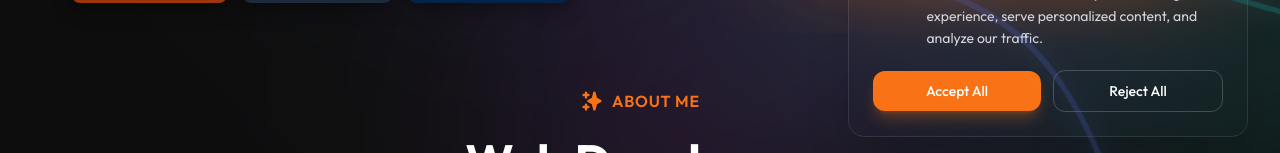
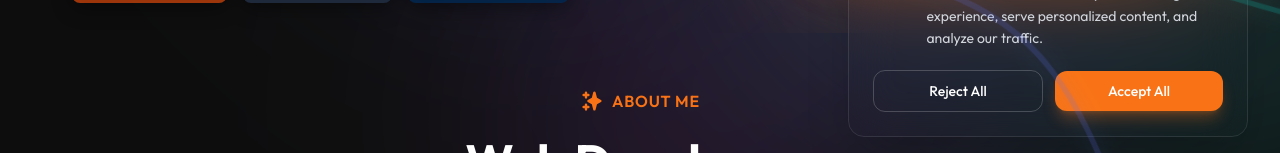
Before and after one commit to Dharamraj82/Dharamraj-Pd-Yadav, a React (Vite) app: page / in a window 1280 px wide. Shown: the part 647-800 px from the top of the page. Built offline with nearby package versions, Linux system fonts and the light colour scheme; no server answers; a web font is replaced by a local one.

Commit message:
style: move Accept button to the right in CookieConsent

```diff
--- a/src/components/CookieConsent.jsx
+++ b/src/components/CookieConsent.jsx
@@ -49,16 +49,16 @@ const CookieConsent = () => {
 
             <div className="flex items-center gap-3 mt-5">
               <button
+                onClick={handleReject}
+                className={`flex-1 py-2.5 px-4 rounded-xl font-medium transition-colors text-sm border ${isDark ? 'border-white/20 hover:bg-white/10' : 'border-slate-300 hover:bg-slate-100'}`}
+              >
+                Reject All
+              </button>
+              <button
                 onClick={handleAccept}
                 className="flex-1 py-2.5 px-4 bg-primary hover:bg-orange-600 text-white rounded-xl font-medium transition-colors text-sm shadow-lg shadow-primary/30"
               >
                 Accept All
-              </button>
-              <button
-                onClick={handleReject}
-                className={`flex-1 py-2.5 px-4 rounded-xl font-medium transition-colors text-sm border ${isDark ? 'border-white/20 hover:bg-white/10' : 'border-slate-300 hover:bg-slate-100'}`}
-              >
-                Reject All
               </button>
             </div>
           </div>
```
